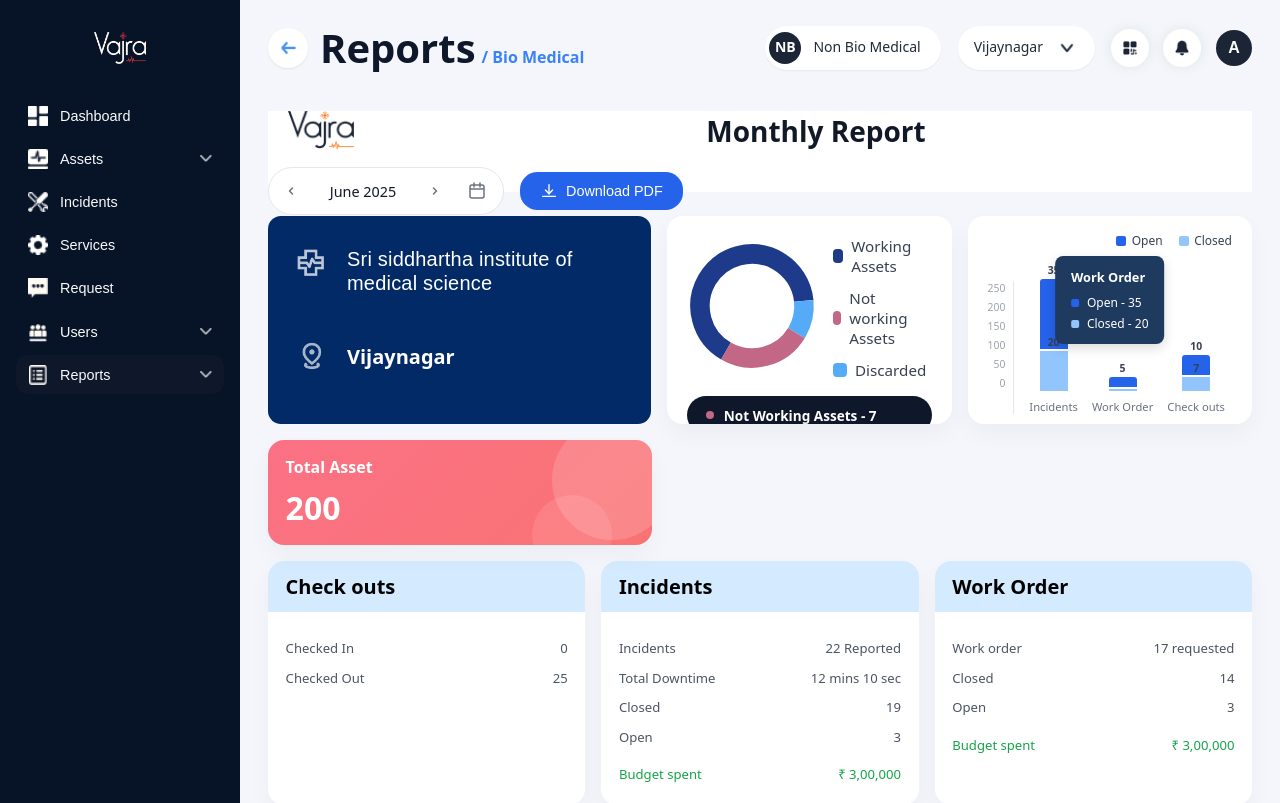
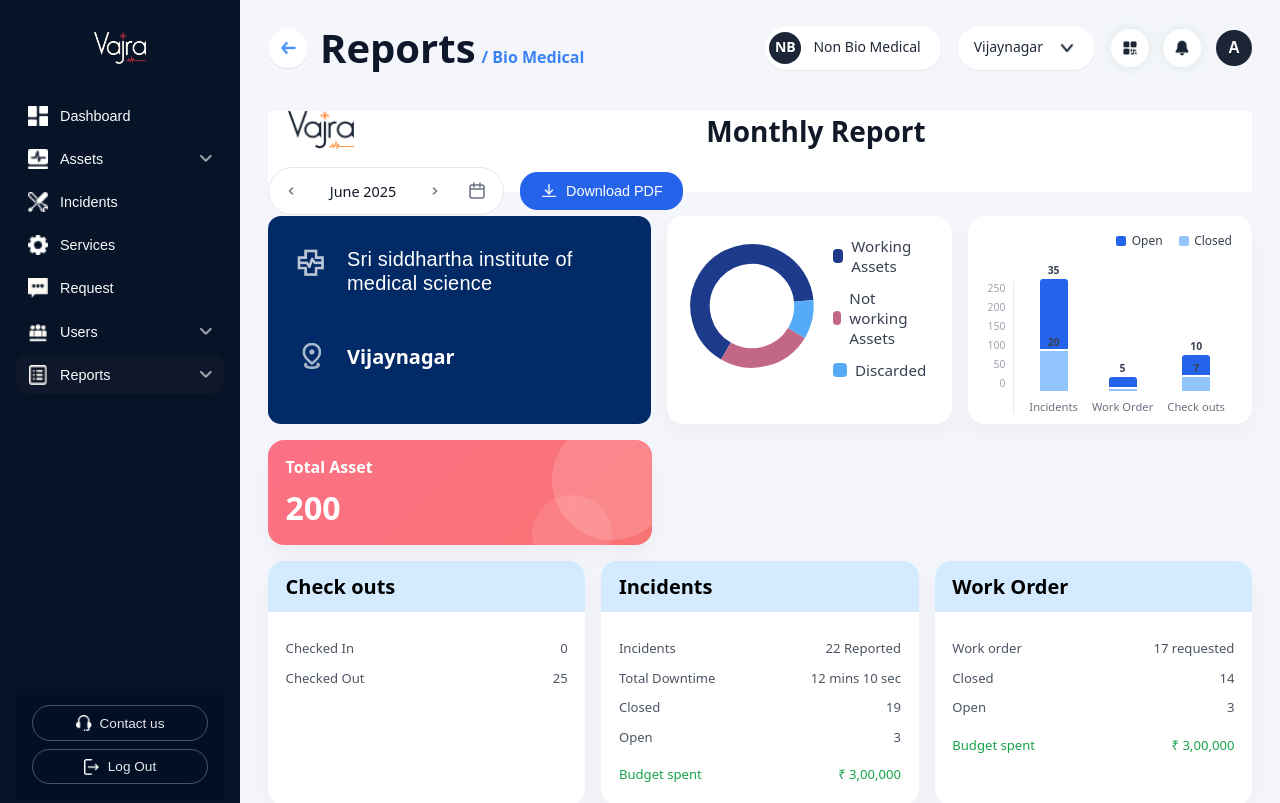
Before and after one commit to darshan-rajashekara/proteger-assignment, a React (Vite) app: page / in a window 1280 px wide. Shown: the top 803 px of the page. Built offline with nearby package versions, Linux system fonts and the light colour scheme.

Commit message:
hover effect on donut's not working Assrts and bar graph work order fixed

```diff
--- a/src/components/Sidebar.jsx
+++ b/src/components/Sidebar.jsx
@@ -45,7 +45,7 @@ const Sidebar = () => {
           <img src={contactUsIcon} alt="Contact us" className="btn-icon" />
           Contact us
         </button>
-        <button className="ghost-btn">
+        <button className="outline-btn">
           <img src={logoutIcon} alt="Log out" className="btn-icon" />
           Log Out
         </button>
--- a/src/components/SummarySection.jsx
+++ b/src/components/SummarySection.jsx
@@ -1,7 +1,26 @@
+import { useState } from 'react';
 import health_metrics from '../assets/png-icons/health_metrics.png';
 import distance from '../assets/png-icons/distance.png';
 
 const SummarySection = () => {
+  const [hoveredDonut, setHoveredDonut] = useState(null);
+  const [hoveredBar, setHoveredBar] = useState(null);
+  const notWorkingCount = 7;
+
+  const onBarEnter = (e, title, open, closed) => {
+    const container = e.currentTarget.closest('.bar-chart-content');
+    if (!container) return setHoveredBar({ title, open, closed });
+    const rect = e.currentTarget.getBoundingClientRect();
+    const containerRect = container.getBoundingClientRect();
+    const left = rect.left - containerRect.left + rect.width / 2; // center of bar-group
+    // place tooltip slightly above the bar; clamp to at least 8px from top
+    const rawTop = rect.top - containerRect.top;
+    const top = Math.max(8, rawTop - 8);
+    setHoveredBar({ title, open, closed, left, top });
+  };
+
+  const onBarLeave = () => setHoveredBar(null);
+
   return (
     <section className="summary-grid">
       {/* Row 1: Org Card, Donut Chart, Bar Chart */}
@@ -63,15 +82,31 @@ const SummarySection = () => {
                 strokeDasharray="75 302"
                 strokeDashoffset="-227"
                 transform="rotate(-240 60 60)"
+                tabIndex={0}
+                onMouseEnter={() => setHoveredDonut('not-working')}
+                onMouseLeave={() => setHoveredDonut(null)}
+                onFocus={() => setHoveredDonut('not-working')}
+                onBlur={() => setHoveredDonut(null)}
               />
             </svg>
+            <div className={`donut-badge ${hoveredDonut === 'not-working' ? 'visible' : ''}`} aria-hidden={hoveredDonut !== 'not-working'} style={hoveredDonut === 'not-working' ? { left: '38px', top: '68px' } : { left: '38px', top: '68px' }}>
+              <span className="badge-dot"></span>
+              <span>Not Working Assets - {notWorkingCount}</span>
+            </div>
           </div>
           <div className="donut-legend">
             <div className="donut-legend-item">
               <span className="legend-color legend-working"></span>
               <span>Working Assets</span>
             </div>
-            <div className="donut-legend-item">
+            <div
+              className="donut-legend-item"
+              tabIndex={0}
+              onMouseEnter={() => setHoveredDonut('not-working')}
+              onMouseLeave={() => setHoveredDonut(null)}
+              onFocus={() => setHoveredDonut('not-working')}
+              onBlur={() => setHoveredDonut(null)}
+            >
               <span className="legend-color legend-not-working"></span>
               <span>Not working Assets</span>
             </div>
@@ -81,12 +116,7 @@ const SummarySection = () => {
             </div>
           </div>
         </div>
-        <div className="donut-badge">
-          <span className="badge-dot"></span>
-          <span>Not Working Assets - 7</span>
       </div>
-      </div>
-
       {/* Bar Chart Card */}
       <div className="summary-card bar-chart-card">
         <div className="bar-chart-header">
@@ -101,17 +131,24 @@ const SummarySection = () => {
             </div>
           </div>
         </div>
-        <div className="bar-chart-tooltip">
-          <div className="tooltip-title">Work Order</div>
+          {hoveredBar && (
+            <div
+              className="bar-chart-tooltip"
+              style={{ left: `${hoveredBar.left}px`, top: `${hoveredBar.top}px`, transform: 'translate(-50%, -8px)' }}
+              role="dialog"
+              aria-hidden={!hoveredBar}
+            >
+              <div className="tooltip-title">{hoveredBar.title}</div>
               <div className="tooltip-row">
                 <span className="tooltip-dot tooltip-open"></span>
-            <span>Open - 35</span>
+                <span>Open - {hoveredBar.open}</span>
               </div>
               <div className="tooltip-row">
                 <span className="tooltip-dot tooltip-closed"></span>
-            <span>Closed - 20</span>
+                <span>Closed - {hoveredBar.closed}</span>
               </div>
             </div>
+          )}
         <div className="bar-chart-content">
           <div className="bar-y-axis">
             <span>250</span>
@@ -122,7 +159,14 @@ const SummarySection = () => {
             <span>0</span>
           </div>
           <div className="bar-chart-bars">
-            <div className="bar-group-item">
+            <div
+              className="bar-group-item"
+              tabIndex={0}
+              onMouseEnter={(e) => onBarEnter(e, 'Work order', 35, 20)}
+              onMouseLeave={onBarLeave}
+              onFocus={(e) => onBarEnter(e, 'Work order', 35, 20)}
+              onBlur={onBarLeave}
+            >
               <div className="bar-stack">
                 <div className="bar-segment bar-segment-open" style={{ height: '70px' }}>
                   <span className="bar-segment-value">35</span>
@@ -133,7 +177,14 @@ const SummarySection = () => {
               </div>
               <span className="bar-group-label">Incidents</span>
             </div>
-            <div className="bar-group-item">
+            <div
+              className="bar-group-item"
+              tabIndex={0}
+              onMouseEnter={(e) => onBarEnter(e, 'Work Order', 5, 0)}
+              onMouseLeave={onBarLeave}
+              onFocus={(e) => onBarEnter(e, 'Work Order', 5, 0)}
+              onBlur={onBarLeave}
+            >
               <div className="bar-stack">
                 <div className="bar-segment bar-segment-open" style={{ height: '10px' }}>
                   <span className="bar-segment-value">5</span>
@@ -142,7 +193,14 @@ const SummarySection = () => {
               </div>
               <span className="bar-group-label">Work Order</span>
             </div>
-            <div className="bar-group-item">
+            <div
+              className="bar-group-item"
+              tabIndex={0}
+              onMouseEnter={(e) => onBarEnter(e, 'Check outs', 10, 7)}
+              onMouseLeave={onBarLeave}
+              onFocus={(e) => onBarEnter(e, 'Check outs', 10, 7)}
+              onBlur={onBarLeave}
+            >
               <div className="bar-stack">
                 <div className="bar-segment bar-segment-open" style={{ height: '20px' }}>
                   <span className="bar-segment-value">10</span>
--- a/src/styles/global.css
+++ b/src/styles/global.css
@@ -69,6 +69,7 @@ body {
   flex-direction: column;
   gap: 0.25rem;
   flex: 1;
+  overflow-y: auto;
 }
 
 .nav-item {
@@ -110,6 +111,10 @@ body {
 }
 
 .sidebar-footer {
+  position: sticky;
+  bottom: 0;
+  background: #020f25;
+  padding: 1rem;
   display: flex;
   flex-direction: column;
   gap: 0.5rem;
@@ -617,6 +622,13 @@ body {
   gap: 0.5rem;
   font-size: 0.95rem;
   color: #374151;
+  cursor: pointer;
+  outline: none;
+}
+
+.donut-legend-item:focus {
+  box-shadow: 0 0 0 4px rgba(37,99,235,0.08);
+  border-radius: 6px;
 }
 
 .legend-color {
@@ -640,14 +652,35 @@ body {
 .donut-badge {
   display: inline-flex;
   align-items: center;
-  margin-top: auto;
-  gap: 0.6rem;
+  gap: 0.5rem;
   background: #0f172a;
   color: #ffffff;
-  padding: 0.6rem 1.2rem;
-  border-radius: 999px;
-  font-size: 0.85rem;
+  padding: 0.35rem 0.9rem;
+  border-radius: 8px;
+  font-size: 0.82rem;
   font-weight: 600;
+
+  /* positioning */
+  position: absolute;
+  z-index: 20;
+  left: 38px; /* default; overridden by inline style when hovered */
+  top: 68px;  /* default */
+
+  /* ensure text stays on one line */
+  white-space: nowrap;
+  min-width: 0;
+
+  opacity: 0;
+  transform: translateY(6px);
+  transition: opacity 160ms ease, transform 160ms ease;
+  pointer-events: none;
+  box-shadow: 0 6px 18px rgba(2,6,23,0.2);
+}
+
+.donut-badge.visible {
+  opacity: 1;
+  transform: translateY(0);
+  pointer-events: auto;
 }
 
 .badge-dot {
@@ -655,6 +688,7 @@ body {
   height: 8px;
   background: var(--not-working);
   border-radius: 50%;
+  flex-shrink: 0;
 }
 
 .donut-card,
@@ -757,6 +791,12 @@ body {
   gap: 0.5rem;
   height: 145px;
   padding-top: 12px;
+  position: relative; /* so tooltip positions are relative to the chart content */
+}
+
+/* make tooltip follow left/top when positioned inline */
+.bar-chart-tooltip {
+  transform: none !important;
 }
 
 .bar-y-axis {
```
Lines whose indentation alone changed are shown as unchanged.
